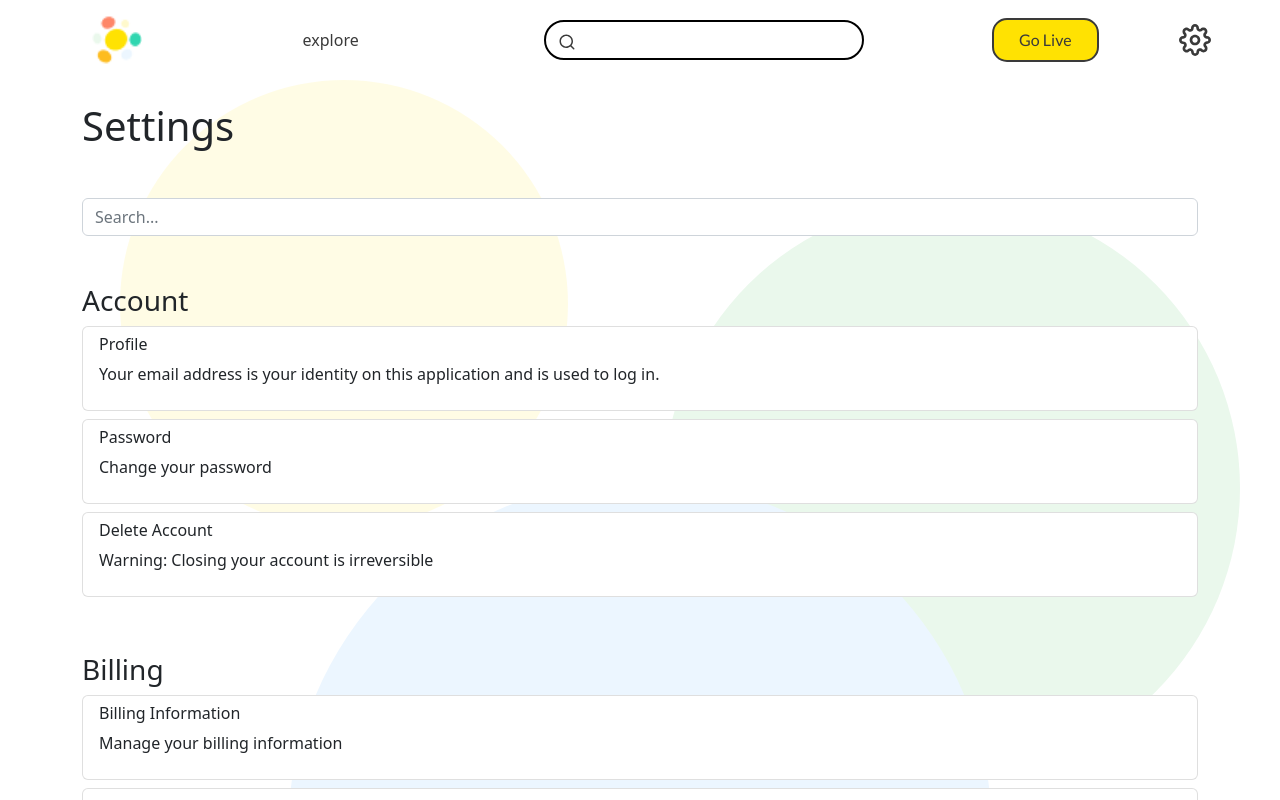
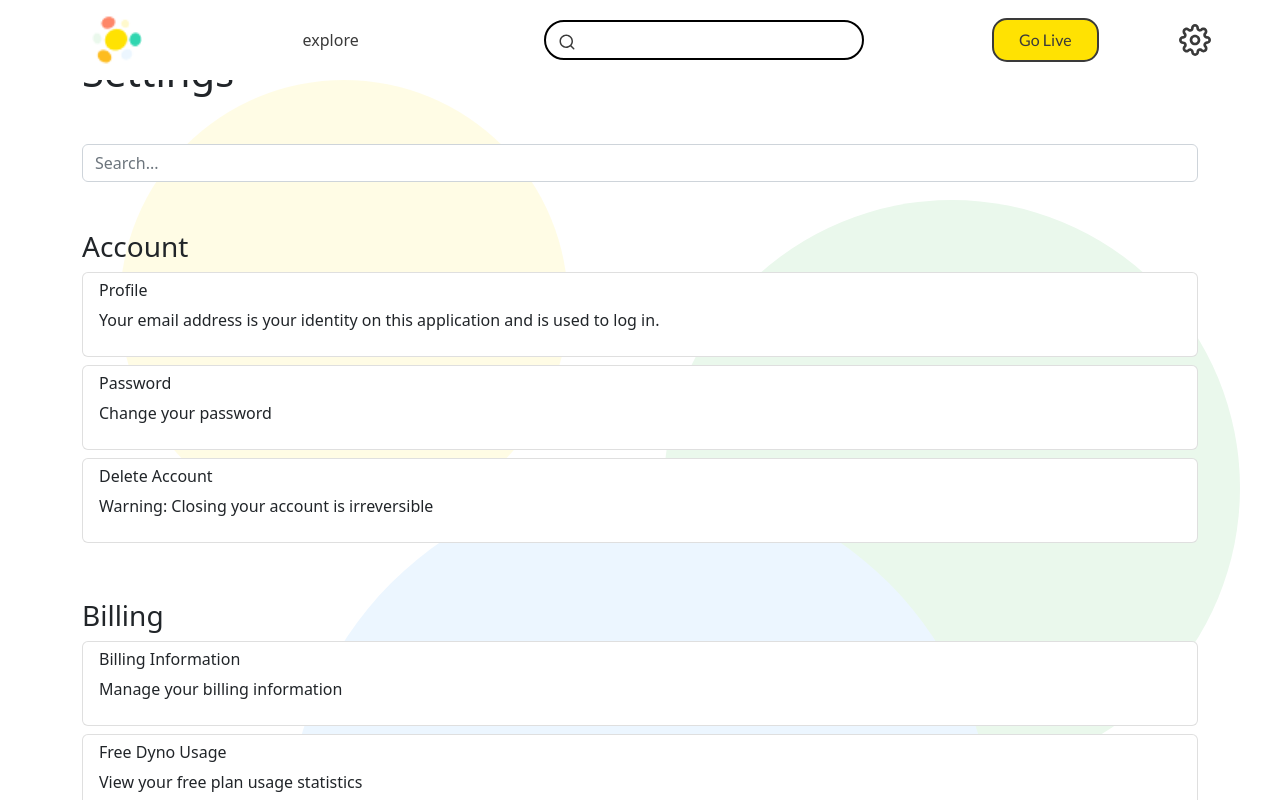
Before and after one commit to yourpalharvey/Bubble, a Next.js app in the folder frontend/: page /settings in a window 1280 px wide. Shown: the top 800 px of the page. Built offline with nearby package versions, Linux system fonts and the light colour scheme.

Commit message:
settings page style updated

```diff
--- a/frontend/pages/settings.js
+++ b/frontend/pages/settings.js
@@ -152,15 +152,16 @@ import { Navbar } from "../components/navbar";
         <Background>
             <Navbar loggedIn={true}/>
         <div className="container my-5">
-                <span>
-                    <ButtonBootstrap
+
+                <div className="mt-4">
+                    {/* <ButtonBootstrap
                     secondarySmall={true}
                     text="Back">
-                    </ButtonBootstrap>
-                    <h1 className="mt-4">Settings</h1>
-                </span>
+                    </ButtonBootstrap> */}
+                    <h1>Settings</h1>
+                </div>
 
-                <div className="mt-4">
+                <div className="mt-2">
                     <input type="text" className="form-control mt-5" onChange={onChange} placeholder="Search..."/>
                 </div>
 
```
Also changed, not shown: frontend/styles/settingsPage.module.css (line endings or trailing spaces).
